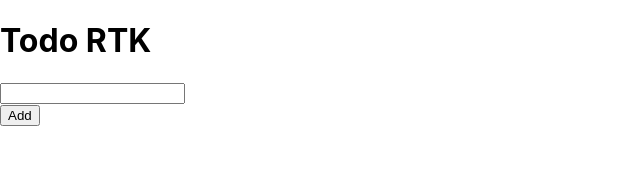
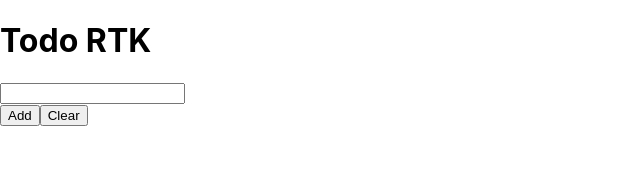
Before and after one commit to Vegm92/202301-w6ch1-victor-granda, a React (Create React App) app: page / in a window 1280 px wide. Shown: the top 195 px of the page, without its empty margins (0-640 px from the left). Built offline with nearby package versions, Linux system fonts and the light colour scheme; the HTML template or start-up script is replaced by a standard one.

Commit message:
Add form component

```diff
--- a/package.json
+++ b/package.json
@@ -1,5 +1,5 @@
 {
-  "name": "base-redux-toolkit",
+  "name": "todo-list-redux-toolkit",
   "version": "0.1.0",
   "private": true,
   "dependencies": {
@@ -11,6 +11,7 @@
     "@types/node": "^17.0.45",
     "@types/react": "^18.0.28",
     "@types/react-dom": "^18.0.10",
+    "@types/styled-components": "^5.1.26",
     "react": "^18.2.0",
     "react-dom": "^18.2.0",
     "react-redux": "^8.0.5",
--- a/src/components/Form/Form.tsx
+++ b/src/components/Form/Form.tsx
@@ -15,6 +15,7 @@ const Form = () => {
         </label>
       </div>
       <button>Add</button>
+      <button>Clear</button>
     </form>
   );
 };
```
Also changed, not shown: 2 other files (tests, documents, lock files or other folders).
